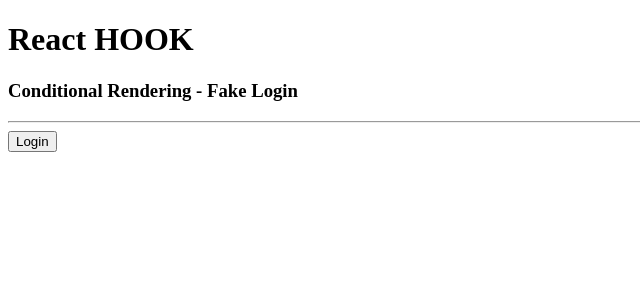
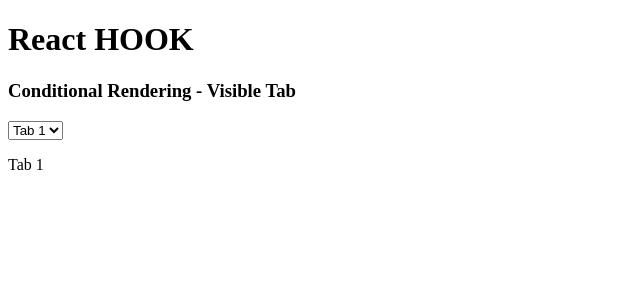
Before and after one commit to kayonulldreinull/react_next_hooks, a React (Vite) app: page / in a window 1280 px wide. Shown: the top 300 px of the page, without its empty margins (0-640 px from the left). Built offline with nearby package versions, Linux system fonts and the light colour scheme.

Commit message:
10_hooks exercise

```diff
--- a/package.json
+++ b/package.json
@@ -11,7 +11,8 @@
   },
   "dependencies": {
     "react": "^18.2.0",
-    "react-dom": "^18.2.0"
+    "react-dom": "^18.2.0",
+    "yarn": "^1.22.21"
   },
   "devDependencies": {
     "@types/react": "^18.2.43",
--- a/src/App.jsx
+++ b/src/App.jsx
@@ -7,7 +7,8 @@ import React from 'react'
 // import HookState06 from './components/UseState_06'
 // import HookState07 from './components/UseState_07'
 // import HookState08 from './components/UseState_08'
-import HookState09 from './components/UseState_09'
+// import HookState09 from './components/UseState_09'
+import HookState10 from './components/UseState_10'
 
 
 
@@ -21,7 +22,8 @@ export default() => {
       {/* <HookState06 /> */}
       {/* <HookState07 /> */}
       {/* <HookState08 /> */}
-      <HookState09 />
+      {/* <HookState09 /> */}
+      <HookState10 />
     </>
   )
 }
--- /dev/null
+++ b/src/components/UseState_10.jsx
@@ -0,0 +1,22 @@
+import React, { useState } from "react";
+
+export default () => {
+
+    const [tab, setTab] = useState(1)
+
+
+    return (
+        <>
+            <h3>Conditional Rendering - Visible Tab</h3>
+            <select onChange={(e) => setTab(parseInt(e.target.value)) }>
+               <option value="1">Tab 1</option>
+               <option value="2">Tab 2</option>
+               <option value="3">Tab 3</option>
+            </select>
+            {tab === 1 && <p>Tab 1</p>}
+            {tab === 2 && <p>Tab 2</p>}
+            {tab === 3 && <p>Tab 3</p>}
+
+        </>
+    )
+}
```
Also changed, not shown: 1 other file (tests, documents, lock files or other folders).
